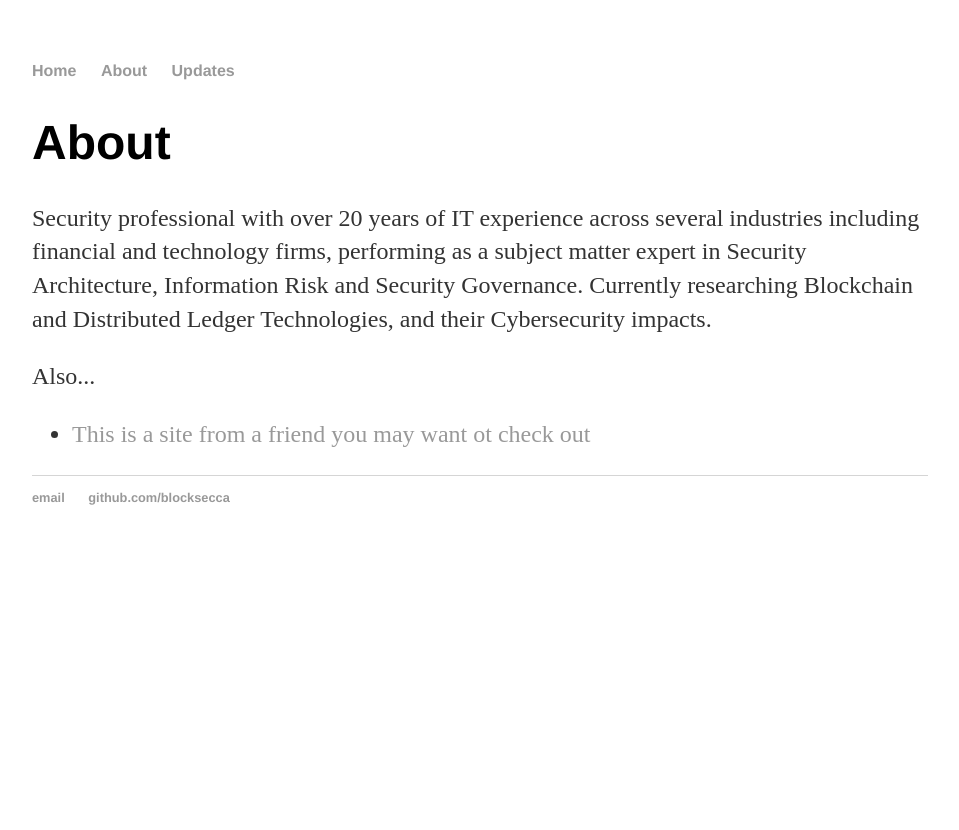
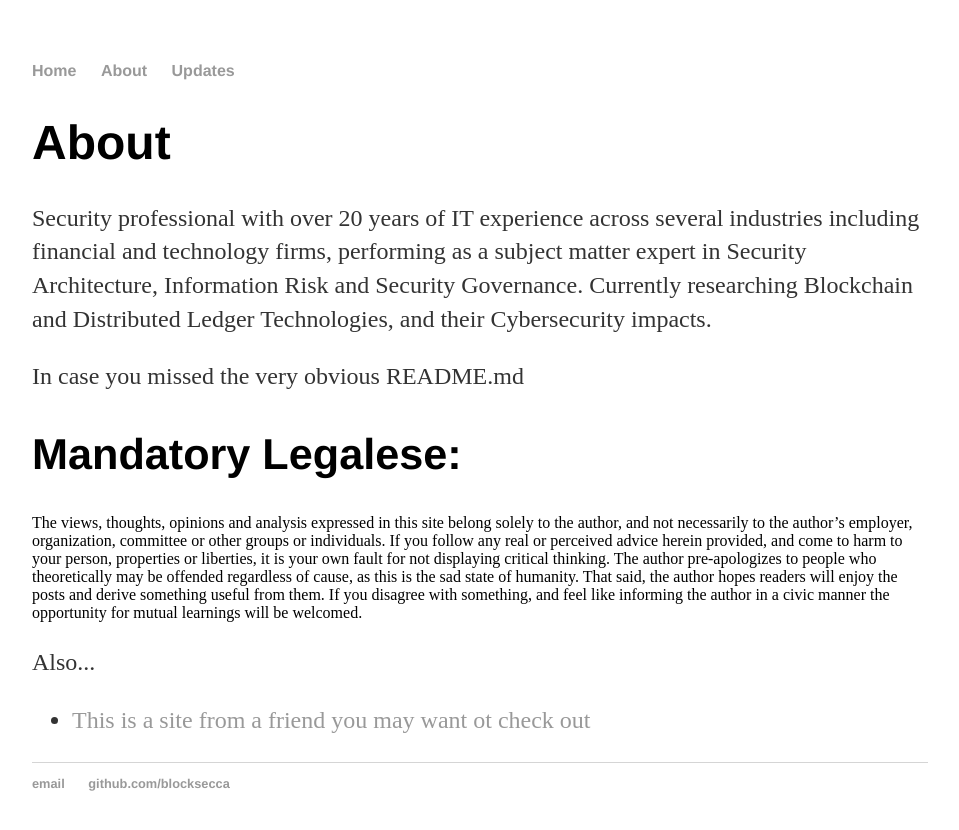
Before and after one commit to BlockSecCA/blocksecca.github.io, a Jekyll site: the page built from about/index.html, in a window 1280 px wide. Shown: the top 830 px of the page, without its empty margins (160-1119 px from the left). Built offline with Jekyll 4.4.1, drawn with Linux system fonts in a browser that asks for light colours.

Commit message:
Legalese added

```diff
--- a/about/index.html
+++ b/about/index.html
@@ -6,6 +6,8 @@ title: About BlockSec.ca
 		<div class="about">
 			<h1>About</h1>
 			<p>Security professional with over 20 years of IT experience across several industries including financial and technology firms, performing as a subject matter expert in Security Architecture, Information Risk and Security Governance. Currently researching Blockchain and Distributed Ledger Technologies, and their Cybersecurity impacts.</p>
+			<p>In case you missed the very obvious README.md</p>
+			<p><h2>Mandatory Legalese:</h2>The views, thoughts, opinions and analysis expressed in this site belong solely to the author, and not necessarily to the author’s employer, organization, committee or other groups or individuals. If you follow any real or perceived advice herein provided, and come to harm to your person, properties or liberties, it is your own fault for not displaying critical thinking. The author pre-apologizes to people who theoretically may be offended regardless of cause, as this is the sad state of humanity. That said, the author hopes readers will enjoy the posts and derive something useful from them. If you disagree with something, and feel like informing the author in a civic manner the opportunity for mutual learnings will be welcomed.</p>
 			<p> Also...
 			</p>
 
```
